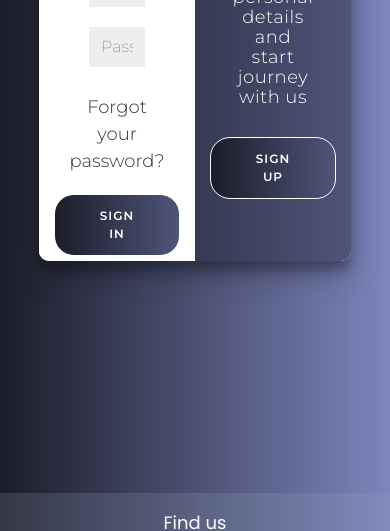
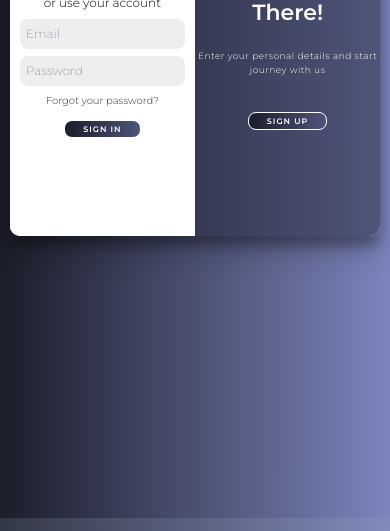
Before and after one commit to DRamosCastro-13/challenge_grupal2, a plain HTML site: page assets/pages/register.html in a window 390 px wide. Shown: the part 489-1020 px from the top of the page. Drawn offline with nearby package versions, Linux system fonts and the light colour scheme; some packages are replaced by stand-ins of ours; a script that the page names is missing.

Commit message:
login and signup form done.

```diff
--- a/assets/css/style.css
+++ b/assets/css/style.css
@@ -133,7 +133,7 @@
 @import url('https://fonts.googleapis.com/css?family=Montserrat:400,800');
 
 * {
-	box-sizing: border-box;
+box-sizing: border-box;
 }
 
 main {
@@ -144,11 +144,11 @@ main {
 	flex-direction: column;
 	font-family: 'Montserrat', sans-serif;
 	height: 100vh;
-	margin: -20px 0 50px;
+margin: -20px 0 50px;
 }
 
 .title {
-  font-size: 28px;
+  font-size: 29px;
 	font-weight: bolder;
 	margin: 0;
 }
@@ -170,7 +170,6 @@ span {
 	font-size: 18px;
 	text-decoration: none;
 	margin: 15px 0;
-
 }
 
 .social:hover {
@@ -209,7 +208,7 @@ span {
 	align-items: center;
 	justify-content: center;
 	flex-direction: column;
-	padding: 0 50px;
+	padding: 12px;
 	height: 100%;
 	text-align: center;
   gap: 4px;
@@ -220,7 +219,8 @@ span {
 	border: none;
 	padding: 8px 12px;
 	margin: 8px 0;
-	width: 100%;
+	width: 75%;
+  border-radius: 8px
 }
 
 .container {
@@ -230,8 +230,8 @@ span {
 			0 10px 10px rgba(0,0,0,0.22);
 	position: relative;
 	overflow: hidden;
-	width: 768px;
-	max-width: 80%;
+/*	width: 768px;*/
+	width: 60%;
 	height: 480px;
 }
 
@@ -345,16 +345,169 @@ span {
 	transform: translateX(20%);
 }
 
-@media screen and (min-width:320),(max-width: 768px){
+@media screen and (max-width: 768px){
 
   .container {
     display: flex;
+    flex-direction: column;
     border-radius: 10px;
     position: relative;
     overflow: hidden;
-    width: 768px;
-    max-width: 80%;
-    height: 480px;
+    width: 90%;
+    height: 380px;
   }
 
+  .title {
+    font-size: 22px;
+  }
+
+  .text {
+    font-size: 9px;
+    font-weight: 100;
+    line-height: 14px;
+    width: 200%;
+  }
+
+  span {
+    font-size: 12px;
+
+  }
+
+  .social {
+    color: #333;
+    font-size: 10px;
+    margin: 0px 0;
+    width:250%;
+  }
+
+  .form-container {
+    position: absolute;
+    display:flex;
+    flex-direction: column;
+    top: 0;
+    height: 100%;
+    transition: all 0.6s ease-in-out;
+  }
+
+  .inputs {
+    background-color: #eee;
+    display: flex;
+    flex-direction: column;
+    padding: 6px;
+    margin: 0px 0;
+    width: 100%;
+    font-size: 12px;
+    border-radius: 8px;
+
+  }
+
+  .boton {
+    border-radius: 8px;
+    border: 1px solid #FFFFFF;
+    background: linear-gradient(to right, #1B1D2A, #4F557A);
+    color: #FFFFFF;
+    font-size: 8px;
+    font-weight: bold;
+    padding: 2px 18px;
+    letter-spacing: 1px;
+    text-transform: uppercase;
+    transition: transform 80ms ease-in;
+    margin-top: 5px;
+  }
+
+  .formulario {
+    display: flex;
+    align-items: center;
+    justify-content: center;
+    flex-direction: column;
+    height: 100%;
+    padding: 0px 10px;
+    text-align: center;
+    gap: 7px;
+  }
 }
+/*
+@media screen and (min-width: 768px){
+
+  .container {
+    display: flex;
+    flex-direction: column;
+    border-radius: 10px;
+    position: relative;
+    overflow: hidden;
+    width: 90%;
+    height: 380px;
+  }
+
+  .title {
+    font-size: 28px;
+    width: 250%;
+
+  }
+
+  .text {
+    font-size: 16px;
+    font-weight: 100;
+    line-height: 14px;
+    letter-spacing: 0px;
+    margin:  0px;
+    width: 100%;
+  }
+
+  span {
+    font-size: 16px;
+    width: 100%;
+  }
+
+  .social {
+    color: #333;
+    font-size: 14px;
+    margin: 0px 0;
+    width:100%;
+  }
+
+  .form-container {
+    position: absolute;
+    display:flex;
+    flex-direction: column;
+    top: 0;
+    height: 100%;
+    transition: all 0.6s ease-in-out;
+  }
+
+  .inputs {
+    background-color: #eee;
+    display: flex;
+    flex-direction: column;
+    padding: 6px;
+    margin: 0px 0;
+    width: 90%;
+    font-size: 12px;
+    border-radius: 8px;
+
+  }
+
+  .boton {
+    border-radius: 8px;
+    border: 1px solid #FFFFFF;
+    background: linear-gradient(to right, #1B1D2A, #4F557A);
+    color: #FFFFFF;
+    font-size: 8px;
+    font-weight: bold;
+    padding: 8px 18px;
+    letter-spacing: 1px;
+    text-transform: uppercase;
+    transition: transform 80ms ease-in;
+    margin-top: 5px;
+  }
+
+  .formulario {
+    display: flex;
+    align-items: center;
+    justify-content: center;
+    flex-direction: column;
+    height: 100%;
+    text-align: center;
+    gap: 7px;
+  }
+}*/
--- a/assets/pages/register.html
+++ b/assets/pages/register.html
@@ -1,5 +1,6 @@
 <!DOCTYPE html>
 <html lang="en">
+
 <head>
     <meta charset="UTF-8">
     <meta name="viewport" content="width=device-width, initial-scale=1.0">
@@ -9,7 +10,9 @@
     <script src="https://cdn.jsdelivr.net/npm/sweetalert2@11"></script>
     <link rel="preconnect" href="https://fonts.googleapis.com">
     <link rel="preconnect" href="https://fonts.gstatic.com" crossorigin>
-    <link href="https://fonts.googleapis.com/css2?family=Comfortaa&family=Montserrat:wght@300;600&family=Poppins:wght@400;700&family=Signika:wght@500&family=Staatliches&display=swap" rel="stylesheet">
+    <link
+        href="https://fonts.googleapis.com/css2?family=Comfortaa&family=Montserrat:wght@300;600&family=Poppins:wght@400;700&family=Signika:wght@500&family=Staatliches&display=swap"
+        rel="stylesheet">
     <title>WIRE IT | SIGN IN</title>
 </head>
 <body class="bg-gradient-to-r from-[#1B1D29] to-[#7C85BD]">
@@ -17,17 +20,17 @@
         <!--<div class="z-10 h-[100vh] w-[100vw]">
             <div class="  w-[0%] h-[0%] top-0 left-0"></div>
             <div class="absolute w-[100%] h-[100%] top-[-1%] z-20 bg-no-repeat opacity-25" style="background-image: url('./assets/images/wave.png')"></div>-->
-        <header class="flex flex-wrap w-full justify-between lg:justify-between lg:px-10 p-3">
+        <header class="flex flex-wrap w-full justify-between lg:justify-start lg:space-x-80 lg:px-10 p-3">
             <div class="flex items-center content-center min-h-[10vh]">
                 <img class="w-4 md:w-6" src="../images/icon.png" alt="icon">
-                <h2 class="text-2xl md:text-3xl font-extrabold flex self-center text-white font-['Montserrat']">WIRE IT</h2>
+                <h2 class="text-2xl md:text-3xl font-extrabold flex self-center text-white font-['Montserrat']">WIRE IT
+                </h2>
             </div>
-
             <ul class="nav-menu">
                 <li class="nav-item border-t-2">
                     <a href="#" class="nav-link text-white">Login | Register</a>
                 </li>
-                <li class="nav-item" >
+                <li class="nav-item">
                     <a href="../pages/carrito.html" class="nav-link text-white">Products</a>
                 </li>
                 <li class="nav-item">
@@ -54,20 +57,19 @@
                 <a class="font-['Poppins'] text-white text-lg hover:text-slate-400" href="../pages/aboutus.html">About Us</a>
                 <a class="font-['Poppins'] text-white text-lg hover:text-slate-400" href="../pages/contact.html">Contact</a>
             </nav>
-
-            <div class="hidden lg:flex flex-row self-center gap-4">
+            <div class="hidden flex-row self-center gap-4">
                 <div class="hidden md:block md:flex">
                     <img class="md:w-8 cursor-pointer object-contain" src="../images/carrito tuneado.png" alt="cart">
                 </div>
-
-                <a href="#" class="group hidden lg:flex flex-row self-center gap-1 p-2">
+                <a href="#" class="group hidden flex-row self-center gap-1 p-2">
                     <h2 class="font-['Poppins'] text-white text-lg group-hover:text-slate-200">Login</h2>
                     <img class="w-7 group-hover" src="../images/icon-login.png" alt="login">
                 </a>
             </div>
         </header>
+        <input class="border-b bg-transparent border-slate-400 w-[90%] ml-12">
         <main>
-            <div class="container" id="container">
+            <div class="container lg:w-[60%] w-[95%]" id="container">
                 <div class="form-container sign-up-container">
                     <form class="formulario" action="#">
                         <h1 class="title">Create Account</h1>
@@ -180,7 +182,8 @@
             <section class="flex flex-col gap-4 w-full px-5  items-center md:flex-row md:ps-16 md:pe-16 py-8 place-content-between bg-[#1B1D29]">
                 <p class="text-slate-400 text-center montserrat text-xs w-full md:w-[34%]">Copyright © 2024 WireIt Inc. MINDHUB Cohort52. All rights reserved.</p>
                 <nav class="grid grid-cols-4 flex flex-col lg:gap-4 md:flex-row text-center divide-x">
-                    <a class="text-slate-400 text-center montserrat text-xs hover:underline self-center" href="#">Site Map</a>
+                    <a class="text-slate-400 text-center montserrat text-xs hover:underline self-center" href="#">Site
+                        Map</a>
                     <a class="text-slate-400 text-center montserrat text-xs hover:underline" href="#">Legal Terms</a>
                     <a class="text-slate-400 text-center montserrat text-xs hover:underline" href="#">Privacy Policy</a>
                     <a class="text-slate-400 text-center montserrat text-xs hover:underline" href="#">Cookie Policy</a>
@@ -196,4 +199,5 @@
     <script src="/tailwind.config.js"></script>
     <script src="../js/register.js"></script>
 </body>
+
 </html>
```
Also changed, not shown: index.html (+1 -1 lines).
